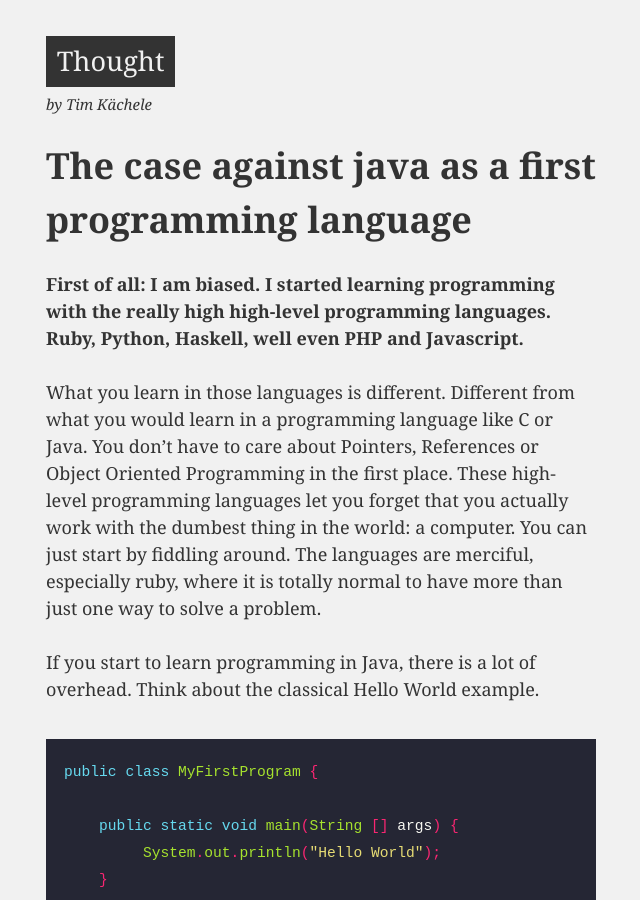
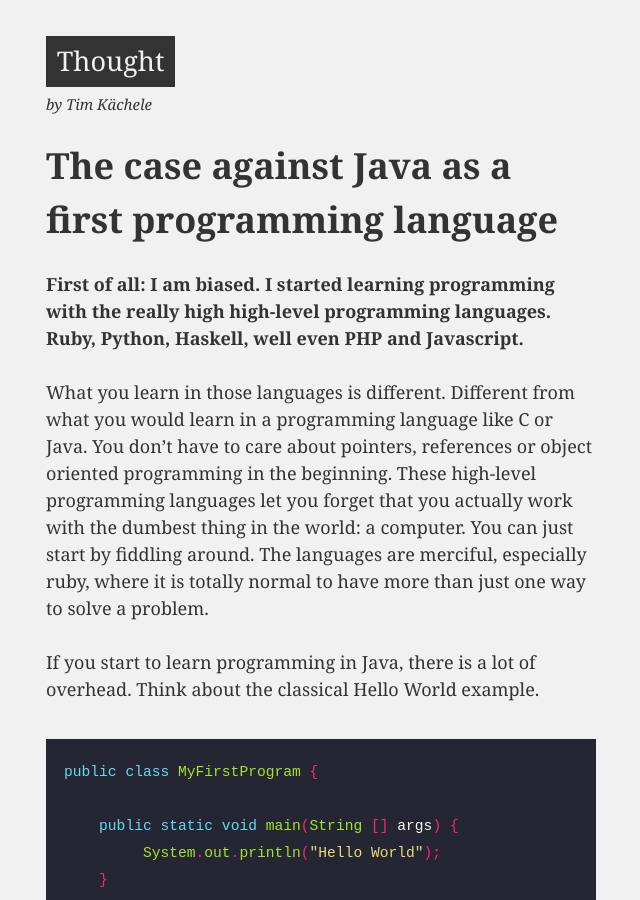
Before and after one commit to downarowiczd/timkaechele.github.io, a Jekyll site: the page built from _posts/2015-06-01-welcome-to-jekyll.markdown, in a window 1280 px wide and 900 px high. Shown: the whole window, without its empty margins (319-959 px from the left). Built offline with Jekyll 4.4.1, drawn with Linux system fonts in a browser that asks for light colours; Markdown is read by kramdown in place of the engine named in the settings.

Commit message:
fixed some formulations

```diff
--- a/_posts/2015-06-01-welcome-to-jekyll.markdown
+++ b/_posts/2015-06-01-welcome-to-jekyll.markdown
@@ -1,12 +1,12 @@
 ---
 layout: post
-title:  "The case against java as a first programming language"
+title:  "The case against Java as a first programming language"
 date:   2015-05-31 00:00:00
 ---
 
 **First of all: I am biased. I started learning programming with the really high high-level programming languages. Ruby, Python, Haskell, well even PHP and Javascript.**
 
-What you learn in those languages is different. Different from what you would learn in a programming language like C or Java. You don’t have to care about Pointers, References or Object Oriented Programming in the first place. These high-level programming languages let you forget that you actually work with the dumbest thing in the world: a computer. You can just start by fiddling around. The languages are merciful, especially ruby, where it is totally normal to have more than just one way to solve a problem.
+What you learn in those languages is different. Different from what you would learn in a programming language like C or Java. You don’t have to care about pointers, references or object oriented programming in the beginning. These high-level programming languages let you forget that you actually work with the dumbest thing in the world: a computer. You can just start by fiddling around. The languages are merciful, especially ruby, where it is totally normal to have more than just one way to solve a problem.
 
 <!--~~Some python folks are now on a rant because there’s only one way to do it right, but guess what there’s always more than one way to solve a problem. Deal with it.~~-->
 
```
